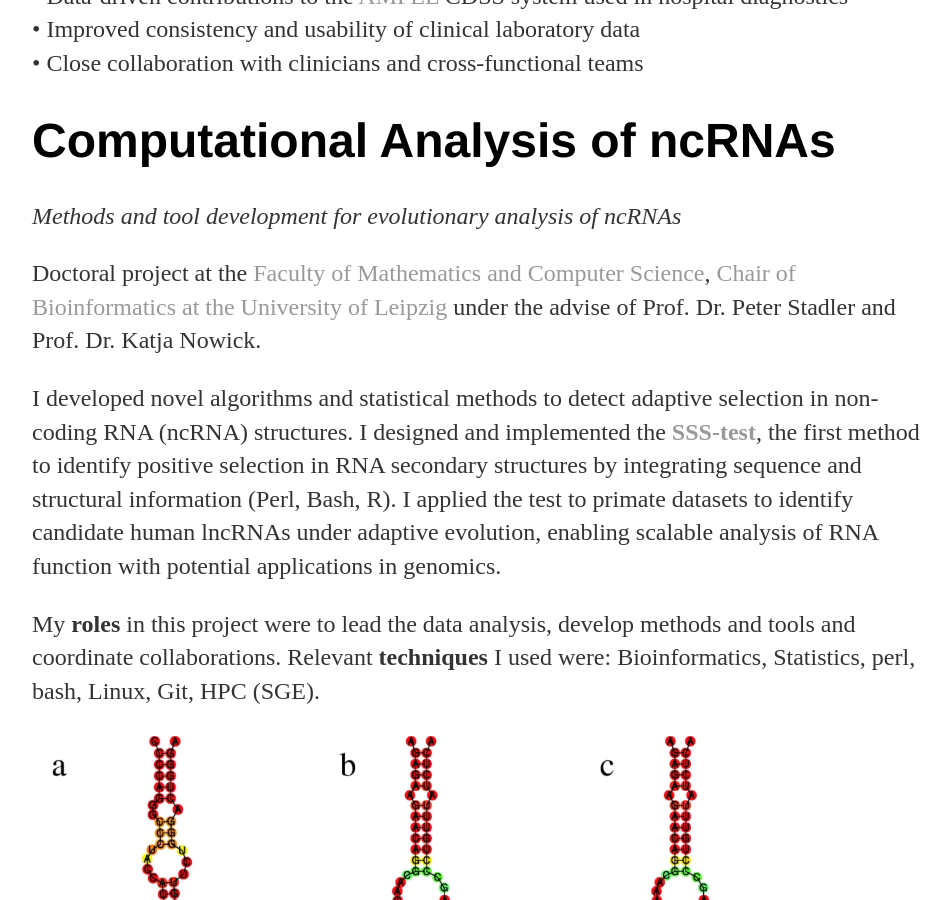
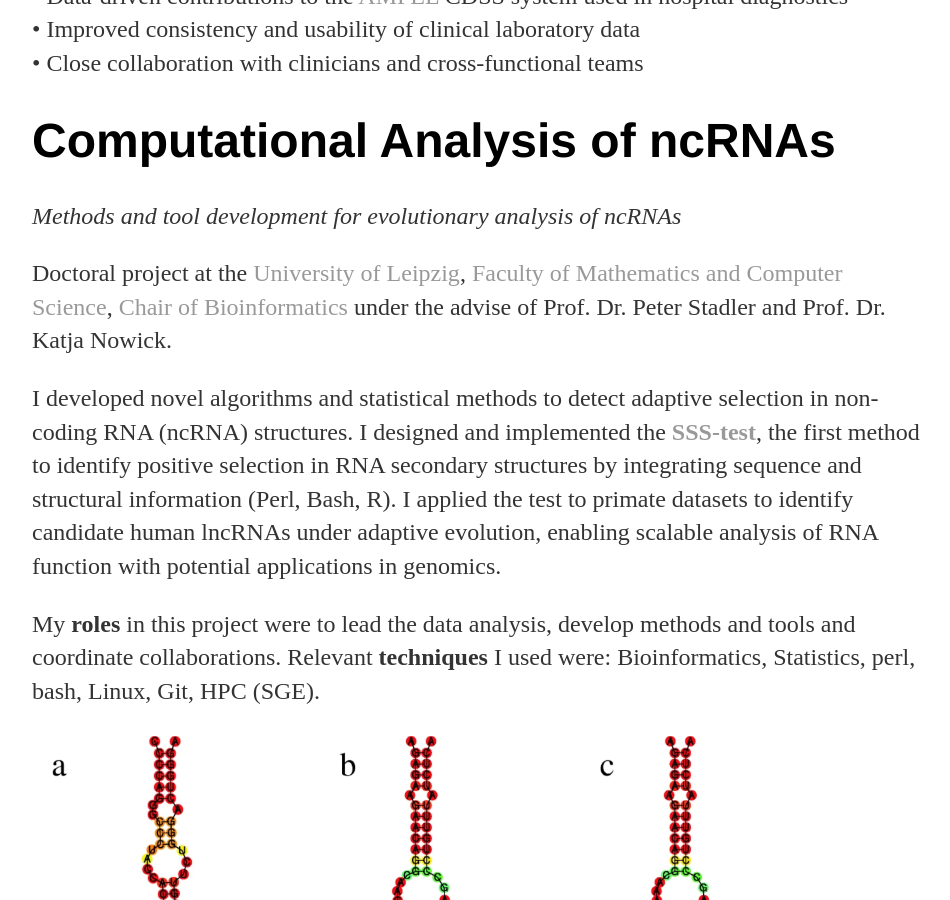
Before and after one commit to waltercostamb/waltercostamb.github.io, a Jekyll site: the page built from about/index.html, in a window 1280 px wide and 900 px high, scrolled down 3065 px. Shown: the whole window, without its empty margins (160-1110 px from the left). Built offline with Jekyll 4.4.1, drawn with Linux system fonts in a browser that asks for light colours.

Commit message:
Update index.html

```diff
--- a/about/index.html
+++ b/about/index.html
@@ -97,9 +97,10 @@ Figure: Conceptual representation of the knowledge dataflow of the University of
 <p><em>Methods and tool development for evolutionary analysis of ncRNAs</em></p>
 
 <p>
-Doctoral project at the <a href="https://www.mathcs.uni-leipzig.de/en">Faculty of Mathematics and Computer Science</a>,
-	<a href="https://www.bioinf.uni-leipzig.de/people">Chair of Bioinformatics at the University of Leipzig</a>
-	 under the advise of Prof. Dr. Peter Stadler and Prof. Dr. Katja Nowick.
+Doctoral project at the <a href="https://www.uni-leipzig.de/en">University of Leipzig</a>,
+	<a href="https://www.mathcs.uni-leipzig.de/en">Faculty of Mathematics and Computer Science</a>,
+	<a href="https://www.bioinf.uni-leipzig.de/people">Chair of Bioinformatics</a>
+	under the advise of Prof. Dr. Peter Stadler and Prof. Dr. Katja Nowick.
 </p>
 
 <p>
```
